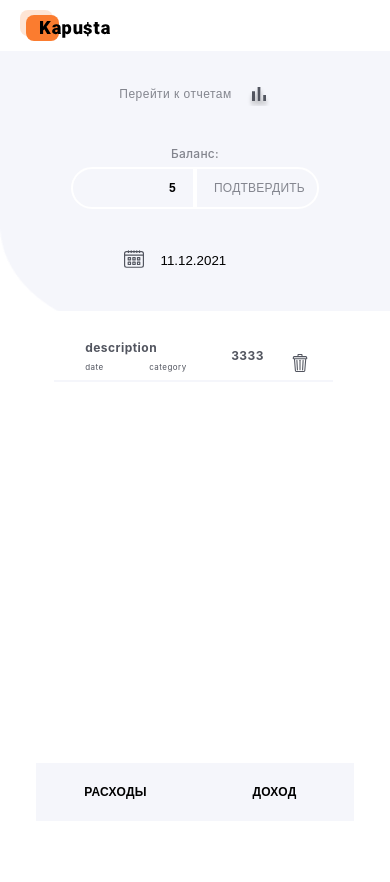
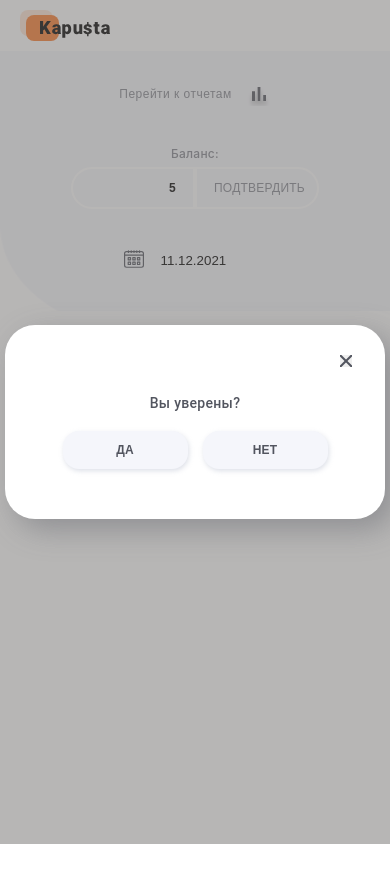
Before and after one commit to EKhoroshko/frontend-kapusta, a React (Create React App) app: page /home in a window 390 px wide. Both pictures are taken after a click on the button 300 px from the left and 362 px from the top of the page. Shown: the top 882 px of the page. Built offline with nearby package versions, Linux system fonts and the light colour scheme.

Commit message:
Modal + правки по List

```diff
--- a/public/index.html
+++ b/public/index.html
@@ -29,6 +29,7 @@
   <body>
     <noscript>You need to enable JavaScript to run this app.</noscript>
     <div id="root"></div>
+    <div id="modal-root"></div>
     <!--
       This HTML file is a template.
       If you open it directly in the browser, you will see an empty page.
--- a/src/components/List/List.js
+++ b/src/components/List/List.js
@@ -1,12 +1,25 @@
 import React from "react";
-
+import transactionsOperations from "../../redux/transaction/operations";
+import { useState } from "react";
+import { useDispatch } from "react-redux";
 // import Svodka from "../Svodka/Svodka";
 import MobileList from "./MobileList";
 import s from "./List.module.css";
+import Modal from "../Modal/ModalWindow/ModalWindow"
 
-import deleteIcon from "../../images/svg/delete.svg";
+
+import deleteIcon from "../../assets/images/delete.svg";
 
 function List() {
+
+  const dispatch = useDispatch();
+
+  const [isModalOpen, setModalOpen] = useState(false);
+
+  const toggleModal = (e) => {
+    setModalOpen(!isModalOpen);
+  };
+
   return (
     <>
     <div className={s.mainContainer}>
@@ -31,16 +44,28 @@ function List() {
               <button
                 type="button"
                 className={s.deleteBtn}
+                onClick={() => {
+                  toggleModal();
+                }}
               >
                 <img className={s.icon} src={deleteIcon} alt="Delete icon" />
               </button>
+              {isModalOpen && (
+          <Modal
+            text={"Вы уверены?"}
+            onCancel={toggleModal}
+            onSubmit={() => {
+              dispatch(transactionsOperations.deleteTransaction());
+            }}
+          />
+        )}
             </td>
           </tr>
         </tbody>
       </table>
 
     </div>
-    {/* <Svodka /> */}
+
     </div>
     <div className={s.mobileWrap}>
         <div className={s.listWrap}>
@@ -52,7 +77,7 @@ function List() {
             </ul>
           </div>
         </div>
-
+        {/* <Svodka /> */}
         </>
   );
 }
--- a/src/components/List/List.module.css
+++ b/src/components/List/List.module.css
@@ -4,84 +4,7 @@
   margin-top: 60px;
   border-radius: 20px 20px 0 0;
   outline: 2px solid #f5f6fb;
-}
-
-@media screen and (min-width: 768px) {
-  .mobileWrap {
-    display: none;
-  }
-
-  .listContainer {
-    margin: 0 auto;
-    width: 605px;
-    overflow: scroll;
-  }
-
-  .table {
-    width: 605px;
-  }
-}
-
-@media screen and (min-width: 1280px) {
-  .mobileWrapper {
-    display: none;
-  }
-
-  .listContainer {
-    /* margin: 0; */
-    width: 760px;
-    overflow: visible;
-  }
-
-  .table {
-    width: 760px;
-  }
-}
-
-.table {
-  text-align: center;
-  border-radius: 20px 20px 0 0;
-  overflow: hidden;
-  border-collapse: collapse;
-}
-
-.headerTable {
-  font-style: normal;
-  font-weight: bold;
-  font-size: 12px;
-  line-height: 14px;
-  letter-spacing: 0.02em;
-  text-transform: uppercase;
-  color: #000000;
-  background-color: #f5f6fb;
-}
-
-.tableTh {
-  height: 40px;
-  padding: 5px;
-}
-
-.tr {
-  height: 40px;
-  /* border-bottom: 2px solid #f5f6fb; */
-  font-family: Roboto;
-  font-style: normal;
-  font-weight: normal;
-  font-size: 12px;
-  line-height: 14px;
-  letter-spacing: 0.04em;
-  color: #52555f;
-}
-
-.deleteBtn {
-  width: 32px;
-  height: 32px;
-  border: 1px solid transparent;
-  border-radius: 50%;
-  background-color: transparent;
-}
-.deleteBtn:hover {
-  background-color: #f5f6fb;
+  display: block;
 }
 
 @media screen and (max-width: 767px) {
@@ -90,16 +13,19 @@
   }
 
   .mobileWrap {
-    min-height: calc(100vh - 422px);
-
     margin-bottom: 10px;
+    height: 100%;
+    position: relative;
+    width: 320px;
+    margin: 0 auto;
   }
 
   .mobileWrap {
-    display: flex;
+    /* display: flex;
     flex-wrap: wrap;
     width: 282px;
     max-height: 200px;
+    margin: 0 auto; */
     font-style: normal;
     font-weight: 700;
     overflow: scroll;
@@ -108,11 +34,10 @@
     align-items: center;
     letter-spacing: 0.04em;
     color: #52555f;
-    align-content: flex-start;
   }
 
   .mobileList {
-    width: 100%;
+    /* width: 100%; */
     padding: 0;
     margin: 0;
     list-style: none;
@@ -120,13 +45,12 @@
   }
 
   .mobileList2 {
-    width: 99%;
+    display: flex;
+    justify-content: space-between;
+    padding: 10px 20px;
+    margin-bottom: 10px;
+
     border-bottom: 2px solid #f5f6fb;
-    display: flex;
-    justify-content: center;
-    align-items: center;
-    padding-top: 10px;
-    padding-bottom: 10px;
   }
 
   .mobileListWrap {
@@ -173,8 +97,8 @@
   }
 
   .btnWrapper {
-    width: 18px;
-    height: 18px;
+    width: 32px;
+    height: 32px;
     margin-left: 20px;
   }
 
@@ -188,3 +112,79 @@
     background-color: #f5f6fb;
   }
 }
+
+@media screen and (min-width: 768px) {
+  .mobileWrap {
+    display: none;
+  }
+
+  .listContainer {
+    margin: 0 auto;
+    width: 605px;
+    overflow: scroll;
+  }
+
+  .table {
+    width: 605px;
+  }
+}
+
+@media screen and (min-width: 1280px) {
+  .mobileWrapper {
+    display: none;
+  }
+
+  .listContainer {
+    width: 760px;
+    overflow: visible;
+  }
+
+  .table {
+    width: 760px;
+  }
+}
+
+.table {
+  text-align: center;
+  border-radius: 20px 20px 0 0;
+  overflow: hidden;
+  border-collapse: collapse;
+}
+
+.headerTable {
+  font-style: normal;
+  font-weight: bold;
+  font-size: 12px;
+  line-height: 14px;
+  letter-spacing: 0.02em;
+  text-transform: uppercase;
+  color: #000000;
+  background-color: #f5f6fb;
+}
+
+.tableTh {
+  height: 40px;
+  padding: 5px;
+}
+
+.tr {
+  height: 40px;
+  font-family: Roboto;
+  font-style: normal;
+  font-weight: normal;
+  font-size: 12px;
+  line-height: 14px;
+  letter-spacing: 0.04em;
+  color: #52555f;
+}
+
+.deleteBtn {
+  width: 32px;
+  height: 32px;
+  border: 1px solid transparent;
+  border-radius: 50%;
+  background-color: transparent;
+}
+.deleteBtn:hover {
+  background-color: #f5f6fb;
+}
--- a/src/components/List/MobileList.js
+++ b/src/components/List/MobileList.js
@@ -1,7 +1,19 @@
 import styles from "./List.module.css";
-import deleteIcon from "../../images/svg/delete.svg";
+import transactionsOperations from "../../redux/transaction/operations";
+import { useState } from "react";
+import { useDispatch } from "react-redux";
+import deleteIcon from "../../assets/images/delete.svg";
+import Modal from "../Modal/ModalWindow/ModalWindow"
 
 const Mobile = () => {
+  const dispatch = useDispatch();
+
+  const [isModalOpen, setModalOpen] = useState(false);
+
+  const toggleModal = (e) => {
+    setModalOpen(!isModalOpen);
+  };
+
   return (
     <div className={styles.mobileWrap}>
       <li className={styles.mobileList2}>
@@ -13,13 +25,28 @@ const Mobile = () => {
           </div>
         </div>
         <p>3333</p>
+
         <div className={styles.btnWrapper}>
-          <button type="button" className={styles.deleteBtn}>
+          <button type="button" className={styles.deleteBtn}
+                          onClick={() => {
+                            toggleModal();
+                          }}>
             <img className={styles.icon} src={deleteIcon} alt="Delete icon" />
           </button>
+          {isModalOpen && (
+          <Modal
+            text={"Вы уверены?"}
+            onCancel={toggleModal}
+            onSubmit={() => {
+              dispatch(transactionsOperations.deleteTransaction());
+            }}
+          />
+        )}
         </div>
       </li>
     </div>
+
+
   );
 };
 
--- /dev/null
+++ b/src/components/Modal/ModalWindow/ModalWindow.js
@@ -0,0 +1,60 @@
+import React, { Component } from "react";
+import { createPortal } from "react-dom";
+import ModalBtn from "../../Button/Button"
+
+import s from "./ModalWindow.module.css";
+
+const modalRoot = document.querySelector("#modal-root");
+
+class Modal extends Component {
+  componentDidMount() {
+    window.addEventListener("keydown", this.handleKeyDown);
+  }
+
+  componentWillUnmount() {
+    window.removeEventListener("keydown", this.handleKeyDown);
+  }
+
+  handleKeyDown = (e) => {
+    if (e.code === "Escape") {
+      this.props.onCancel();
+    }
+  };
+
+  handleOverlayClick = (e) => {
+    if (e.target === e.currentTarget) {
+      this.props.onCancel();
+    }
+  };
+
+  render() {
+    const { text, onSubmit, onCancel } = this.props;
+    return createPortal(
+      <div className={s.ModalOverlay} onClick={this.handleOverlayClick}>
+        <div className={s.ModalWindow}>
+          <div className={s.CloseModalBtnWrap}>
+            <button
+              type="button"
+              onClick={onCancel}
+              className={s.CloseModalBtn}
+            ></button>
+          </div>
+          <div className={s.ModalWindowWrap}>
+            <p className={s.ModalText}>{text}</p>
+          </div>
+          <div className={s.ModalWindowWrap}>
+            <div className={s.btnWrapper}>
+              <ModalBtn text={"Да"} btnAction={onSubmit} />
+            </div>
+            <div className={s.btnWrapper}>
+              <ModalBtn text={"Нет"} key="2" btnAction={onCancel} />
+            </div>
+          </div>
+        </div>
+      </div>,
+      modalRoot
+    );
+  }
+}
+
+export default Modal;
--- /dev/null
+++ b/src/components/Modal/ModalWindow/ModalWindow.module.css
@@ -0,0 +1,71 @@
+.ModalOverlay {
+    width: 100vw;
+    height: 100vh;
+    background-color: rgba(112, 110, 109, 0.5);
+    position: fixed;
+    top: 0%;
+    left: 0%;
+    display: flex;
+    justify-content: center;
+    align-items: center;
+    z-index: 999;
+  }
+
+  .ModalWindow {
+    position: absolute;
+    top: 50%;
+    left: 50%;
+    transform: translate(-50%, -50%);
+    width: 380px;
+    height: 194px;
+    background: #ffffff;
+    box-shadow: 10px 10px 30px rgba(82, 85, 95, 0.4);
+    border-radius: 30px;
+    display: flex;
+    justify-content: center;
+    flex-direction: column;
+  }
+
+  .CloseModalBtnWrap {
+    position: relative;
+    margin: 0;
+    width: 20px;
+    top: -25px;
+    right: -335px;
+  }
+
+  .CloseModalBtn {
+    width: 12px;
+    height: 12px;
+    border: transparent;
+    background-image: url(../../../assets/images/close.svg);
+    background-repeat: no-repeat;
+    background-position: center;
+  }
+
+  .ModalWindowWrap {
+    display: flex;
+    justify-content: space-between;
+    justify-content: center;
+  }
+
+  .ModalWindowWrap:not(:last-child) {
+    margin-bottom: 20px;
+  }
+
+  .btnWrapper:not(:last-child) {
+    margin-right: 15px;
+  }
+
+  .ModalText {
+    font-family: Roboto, sans-serif;
+    font-style: normal;
+    font-weight: 500;
+    font-size: 14px;
+    line-height: 16px;
+    display: flex;
+    align-items: center;
+    text-align: center;
+    letter-spacing: 0.02em;
+    color: #52555f;
+  }
```
Also changed, not shown: src/assets/images/close.svg (added), src/assets/images/delete.svg (renamed from src/images/svg/delete.svg).
